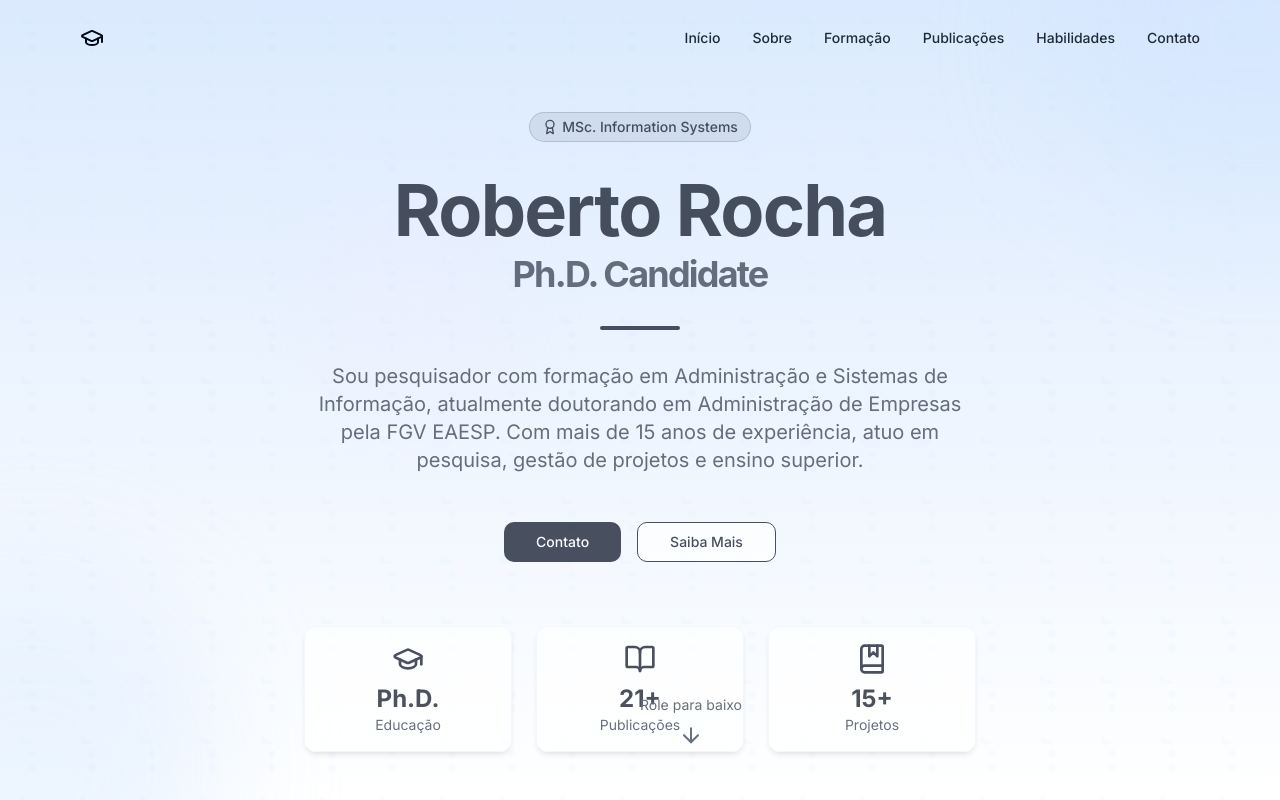
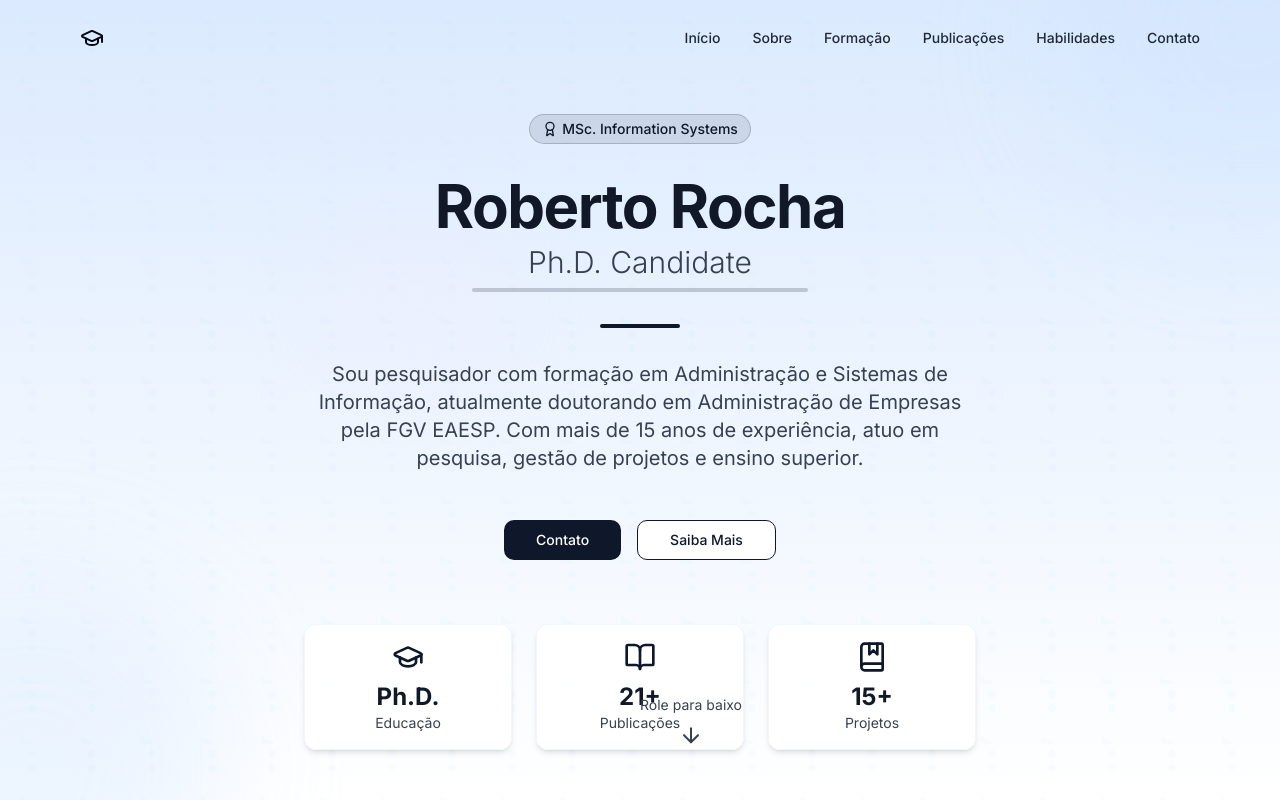
Before and after one commit to roberto-fgv/roberto-fgv.github.io, a React (Vite) app: page / in a window 1280 px wide. Shown: the top 800 px of the page. Built offline with nearby package versions, Linux system fonts and the light colour scheme.

Commit message:
Refactor: Improve hero section name
Adjust the name displayed in the hero section for better harmony.

```diff
--- a/src/components/Hero.tsx
+++ b/src/components/Hero.tsx
@@ -54,7 +54,7 @@ const Hero = () => {
         style={{ animationDelay: "2s" }}
       ></div>
 
-      <div className="container max-w-6xl mx-auto px-4 py-12 md:py-0 transition-opacity duration-1000 opacity-75">
+      <div className="container max-w-6xl mx-auto px-4 py-12 md:py-0 opacity-100">
         <div className="flex flex-col items-center text-center max-w-4xl mx-auto">
           <div className="space-y-8 animate-fade-in" style={{ animationDelay: "0.5s" }}>
             <div>
@@ -64,12 +64,15 @@ const Hero = () => {
               </span>
             </div>
 
-            <h1 className="text-5xl md:text-6xl lg:text-7xl font-display font-bold tracking-tight leading-tight text-gray-900">
-              <span className="block">Roberto Rocha</span>
-              <span className="text-2xl md:text-3xl lg:text-4xl text-gray-700 mt-2 block">
+            {/* More harmonious name display */}
+            <div className="name-container">
+              <h1 className="text-4xl md:text-5xl lg:text-6xl font-display font-bold tracking-tight text-gray-900 mb-2">
+                Roberto Rocha
+              </h1>
+              <div className="text-xl md:text-2xl lg:text-3xl text-gray-700 font-light">
                 Ph.D. Candidate
-              </span>
-            </h1>
+              </div>
+            </div>
 
             <div className="w-20 h-1 bg-primary mx-auto rounded-full"></div>
 
@@ -101,7 +104,7 @@ const Hero = () => {
               </Button>
             </div>
 
-            <div className="grid grid-cols-3 gap-6 pt-8">
+            <div className="grid grid-cols-1 sm:grid-cols-3 gap-4 sm:gap-6 pt-8">
               {[
                 {
                   icon: <GraduationCap className="w-8 h-8 mb-2" />,
--- a/src/index.css
+++ b/src/index.css
@@ -102,4 +102,14 @@
     @apply text-lg md:text-xl text-muted-foreground mb-10 max-w-3xl mx-auto opacity-0 animate-fade-up;
     animation-delay: 200ms;
   }
+
+  .name-container {
+    @apply relative mb-4 transition-all;
+    animation: scale-in 0.5s ease-out forwards;
+  }
+
+  .name-container::after {
+    content: '';
+    @apply block w-1/2 h-1 bg-primary/20 rounded-full mx-auto mt-2;
+  }
 }
```
